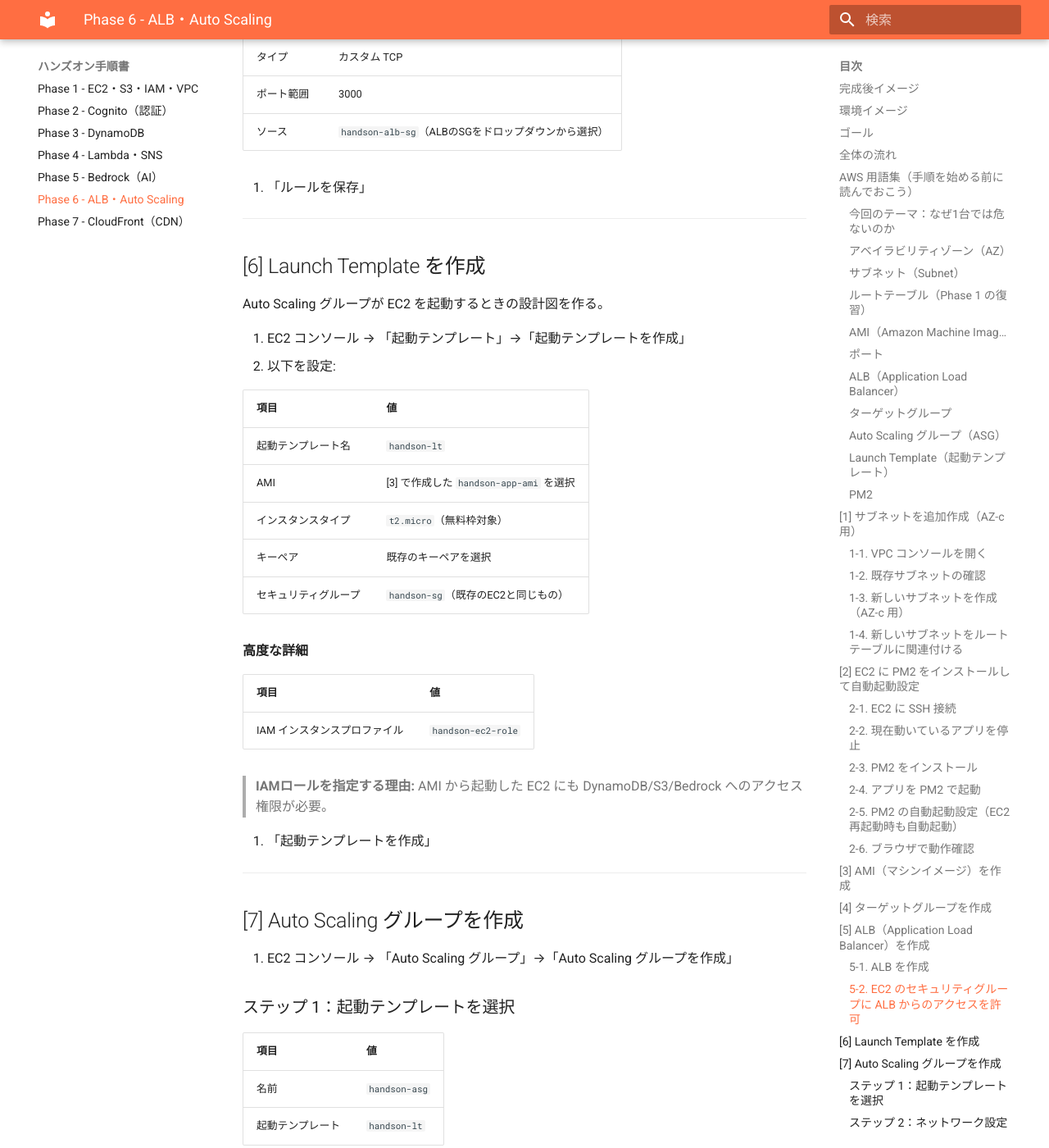
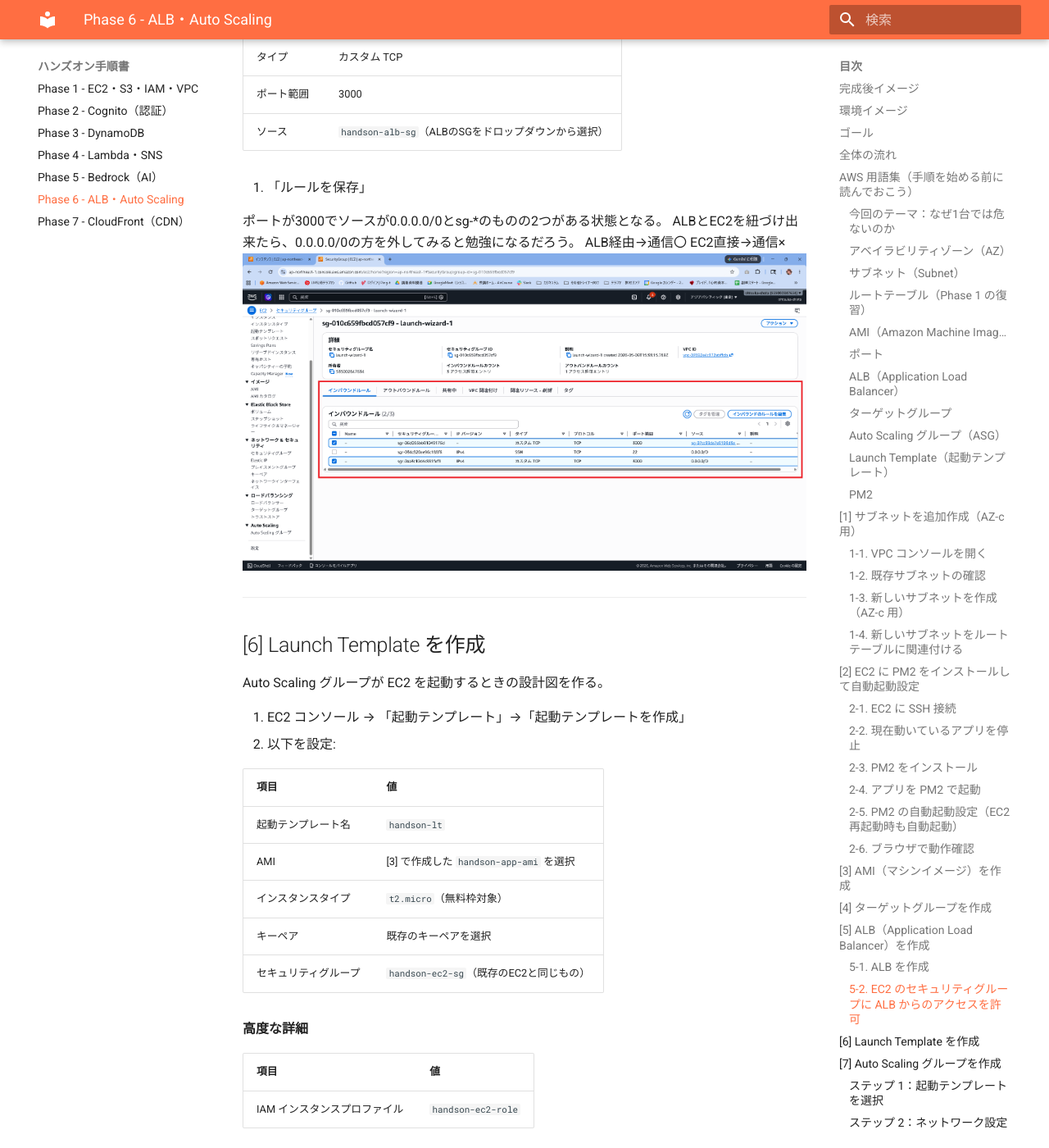
Before and after one commit to ohtsuka-shota-se/samurai-repo, an MkDocs documentation site: the page built from docs/06_ALB_AutoScaling_ハンズオン手順.md, in a window 1280 px wide and 1400 px high, scrolled down 11954 px. Shown: the whole window at 82% size. Built offline with MkDocs 1.6.1 and Material for MkDocs 9.7.7, drawn with Linux system fonts in a browser that asks for light colours; some of the changed text lies outside the part shown.

Commit message:
phase06-fix-handson-md

```diff
--- a/docs/06_ALB_AutoScaling_ハンズオン手順.md
+++ b/docs/06_ALB_AutoScaling_ハンズオン手順.md
@@ -505,6 +505,12 @@
 
 4. 「ルールを保存」
 
+ポートが3000でソースが0.0.0.0/0とsg-*のものの2つがある状態となる。
+ALBとEC2を紐づけ出来たら、0.0.0.0/0の方を外してみると勉強になるだろう。
+ALB経由→通信〇
+EC2直接→通信×
+![](images/phase06-alb-check02.png)
+
 ---
 
 ## [6] Launch Template を作成
@@ -520,7 +526,7 @@
 | AMI | [3] で作成した `handson-app-ami` を選択 |
 | インスタンスタイプ | `t2.micro`（無料枠対象） |
 | キーペア | 既存のキーペアを選択 |
-| セキュリティグループ | `handson-sg`（既存のEC2と同じもの） |
+| セキュリティグループ | `handson-ec2-sg`（既存のEC2と同じもの） |
 
 **高度な詳細**
 
@@ -591,6 +597,9 @@
 > **EC2 が自動起動される。**
 > 「インスタンス」の一覧に `handson-asg-instance` という名前のEC2が2台表示されれば成功。
 
+![](images/phase06-alb-check03.png)
+![](images/phase06-alb-check04.png)
+
 ---
 
 ## [8] ブラウザで動作確認
@@ -599,6 +608,13 @@
 
 1. EC2 コンソール → 「ロードバランサー」→ `handson-alb` を選択
 2. 「詳細」タブ → **「DNS 名」** をコピー
+
+![](images/phase06-alb-check05.png)
+
+リソースマップもこのタイミングで確認しよう。
+ターゲットに2つのEC2が表示されているはず。
+
+![](images/phase06-alb-check06.png)
 
 ### 8-2. ブラウザでアクセス
 
```
Also changed, not shown: docs/01_EC2_S3_IAM_VPC_ハンズオン手順.md (+1 -0 lines), docs/images/phase06-alb-check02.png (added), docs/images/phase06-alb-check03.png (added), docs/images/phase06-alb-check04.png (added), docs/images/phase06-alb-check05.png (added), docs/images/phase06-alb-check06.png (added).
